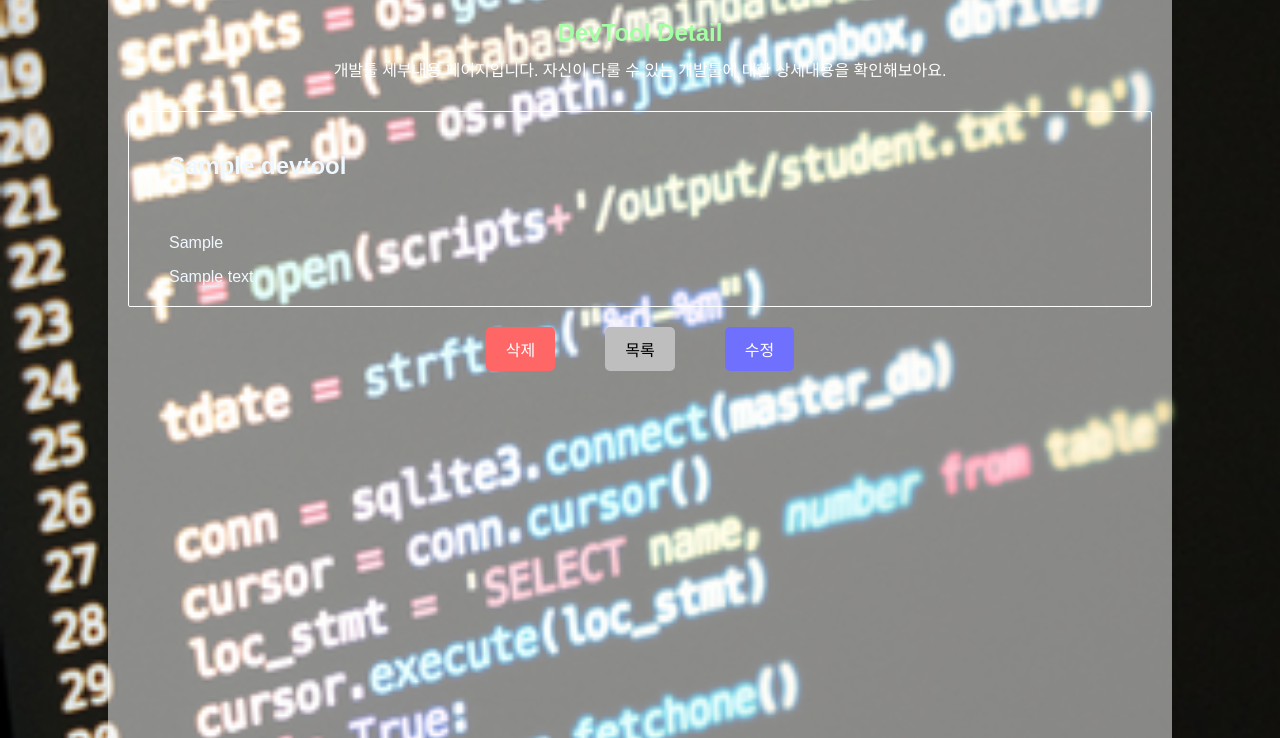
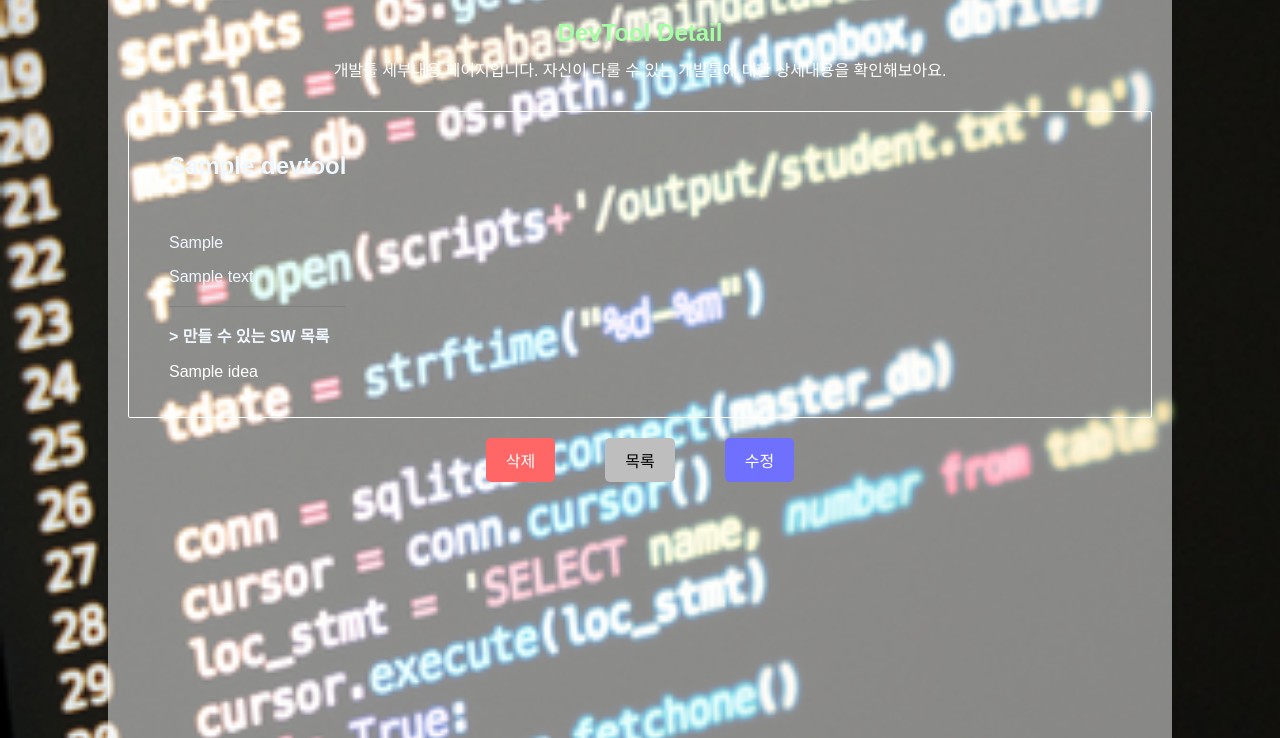
Before and after one commit to Pirogramming-22/Han-Jongseo, a Django app: page /devtools_detail/1 in a window 1280 px wide. Shown: the part 160-898 px from the top of the page. Run offline with Django 5.2, Linux system fonts and the light colour scheme; tables that the repository leaves empty hold one stand-in row (values such as "Sample post").

Commit message:
개발툴 디테일 페이지 - 아이디어명(title) 역참조 구현 완료

```diff
--- a/SWIDEA_SITE/devtools/urls.py
+++ b/SWIDEA_SITE/devtools/urls.py
@@ -9,4 +9,5 @@ urlpatterns = [
   path('devtools_detail/<int:pk>', devtools_detail, name='devtools_detail'),
   path('devtools_update/<int:pk>', devtools_update, name='devtools_update'),
   path('devtools_delete/<int:pk>', devtools_delete, name='devtools_delete'),
+  path('<int:pk>', devtools_detail, name='devtools_detail'),
 ]
--- a/SWIDEA_SITE/devtools/views.py
+++ b/SWIDEA_SITE/devtools/views.py
@@ -26,8 +26,10 @@ def devtools_create(request):
 
 def devtools_detail(request, pk):
   devtools = Devtool.objects.get(id=pk)
+  related_ideas = devtools.idea_set.all()
   context = {
-    'devtool': devtools
+    'devtool': devtools,
+    'related_ideas': related_ideas,
   }
   return render(request, 'devtools/devtools_detail.html', context)
 
--- a/SWIDEA_SITE/ideas/models.py
+++ b/SWIDEA_SITE/ideas/models.py
@@ -8,3 +8,6 @@ class Idea(models.Model):
   interest = models.IntegerField('아이디어 관심도', default=0)
   devtool = models.ForeignKey(Devtool, null=True, on_delete=models.CASCADE, verbose_name='예상 개발툴')
   IdeaStar = models.BooleanField('찜하기', default=False)
+
+  def __str__(self):
+    return self.title
--- a/SWIDEA_SITE/static/devtools_detail.css
+++ b/SWIDEA_SITE/static/devtools_detail.css
@@ -30,6 +30,11 @@
   color: aliceblue;
 }
 
+.idea_title_link a {
+  text-decoration: none;
+  color: white;
+}
+
 .btn-wrapper {
   display: flex;
   justify-content: center;
--- a/SWIDEA_SITE/templates/devtools/devtools_detail.html
+++ b/SWIDEA_SITE/templates/devtools/devtools_detail.html
@@ -11,6 +11,13 @@
     <h2>{{devtool.name}}</h2>
     <p><br />{{devtool.kind}}</p>
     <div>{{devtool.content}}</div>
+    <div style='width: 100%; height: 1px; background-color: gray; margin-top: 20px;'></div>
+    <div class="detail--idea_list">
+      <p style='font-weight: bold;'>> 만들 수 있는 SW 목록</p>
+      {% for idea in related_ideas %}
+      <p class='idea_title_link'><a href="{% url "ideas:ideas_detail" idea.pk %}">{{idea.title}}</a></p>
+      {% endfor %}
+    </div>
   </div>
 </div>
 <div class="btn-wrapper">
```
Also changed, not shown: SWIDEA_SITE/ideas/forms.py (+0 -12 lines), SWIDEA_SITE/static/ideas_detail.css (+7 -0 lines), SWIDEA_SITE/templates/ideas/ideas_detail.html (+6 -1 lines).
